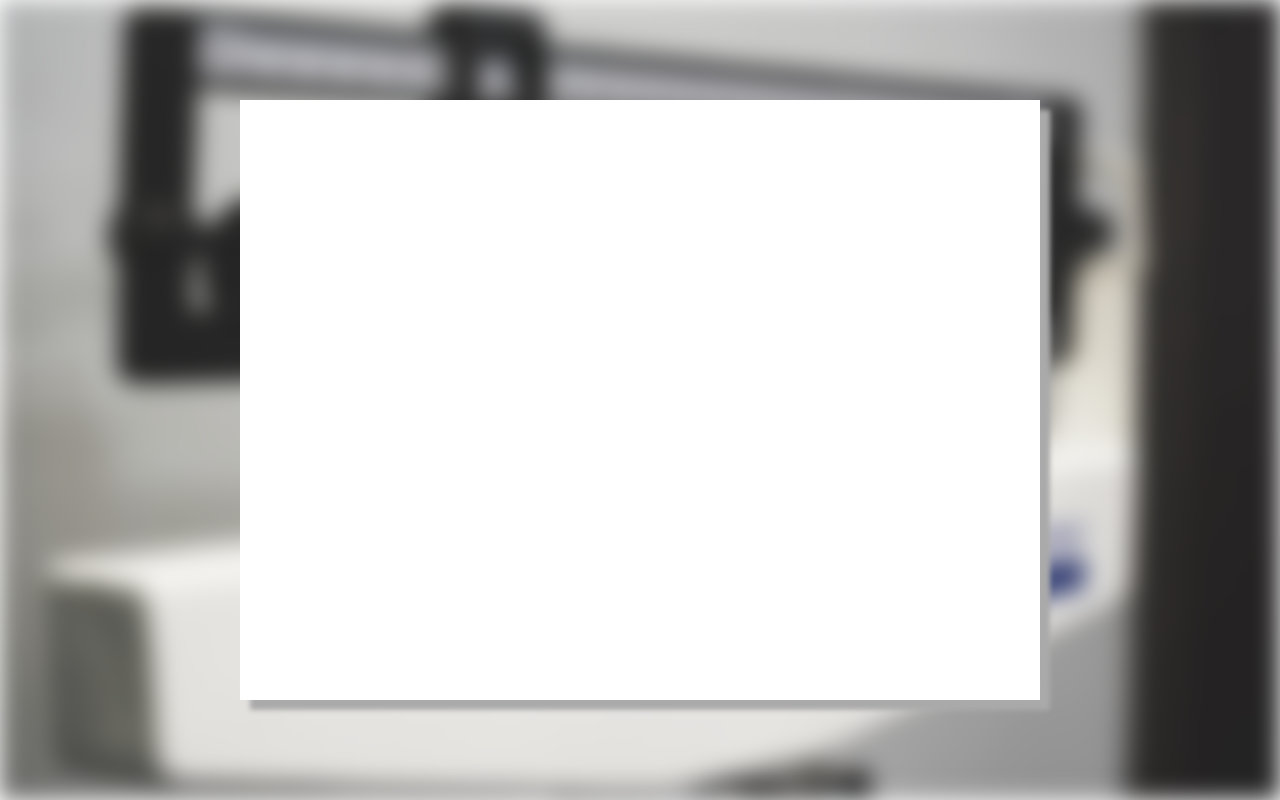
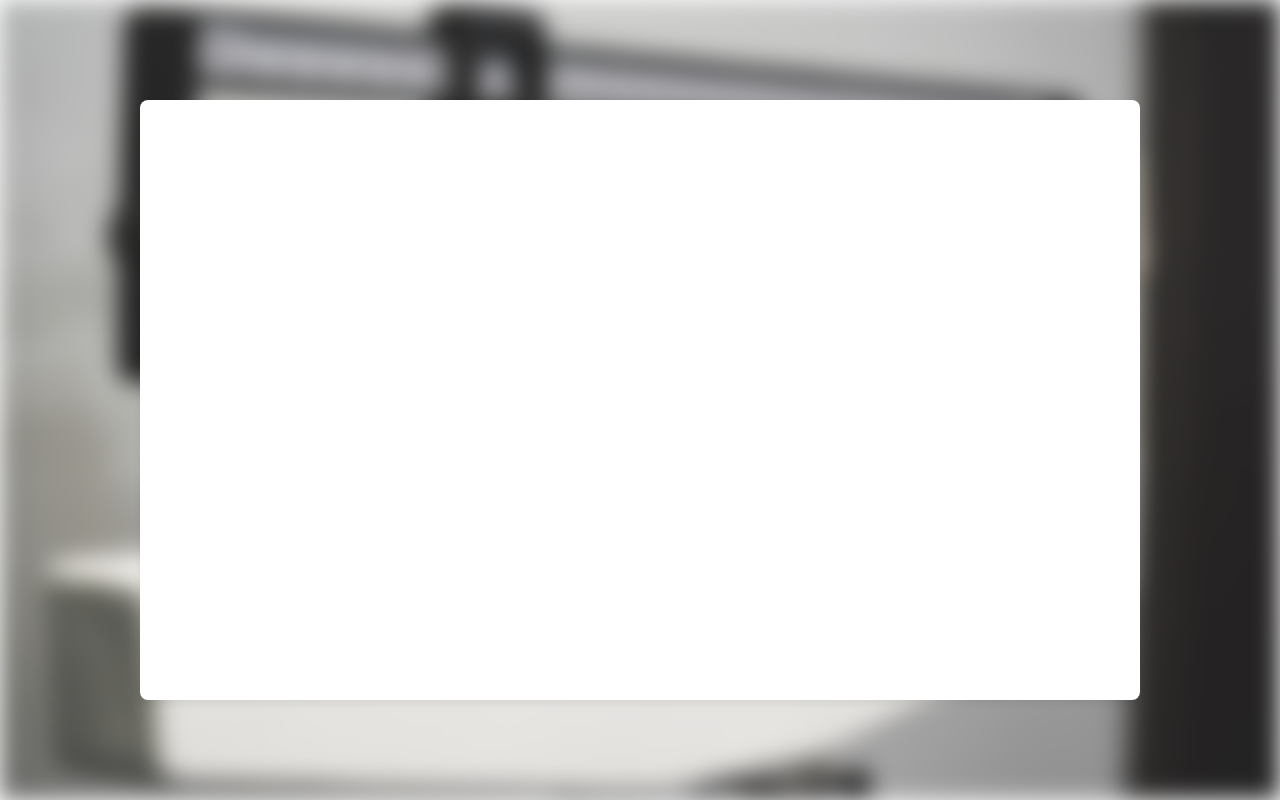
Before and after one commit to catlynjeniffer/BMI-Calculator-Catlyn, a plain HTML site: page index.html in a window 1280 px wide. Drawn offline with Linux system fonts and the light colour scheme.

Commit message:
add revision to styling in bmi div

```diff
--- a/style.css
+++ b/style.css
@@ -32,13 +32,14 @@ body {
 }
 
 .bmi {
-    width: 800px;
+    width: 1000px;
     height: 600px;
+    border-radius: 8px;
     display: grid;
     grid-template-columns: repeat(2, 1fr);
     justify-content: center;
     align-items: center;
     text-align: center;
     background-color: white;
-    box-shadow: 10px 10px 5px #aaaaaa;
+    box-shadow:  0 4px 8px rgba(0,0,0,0.07);
 }
```
